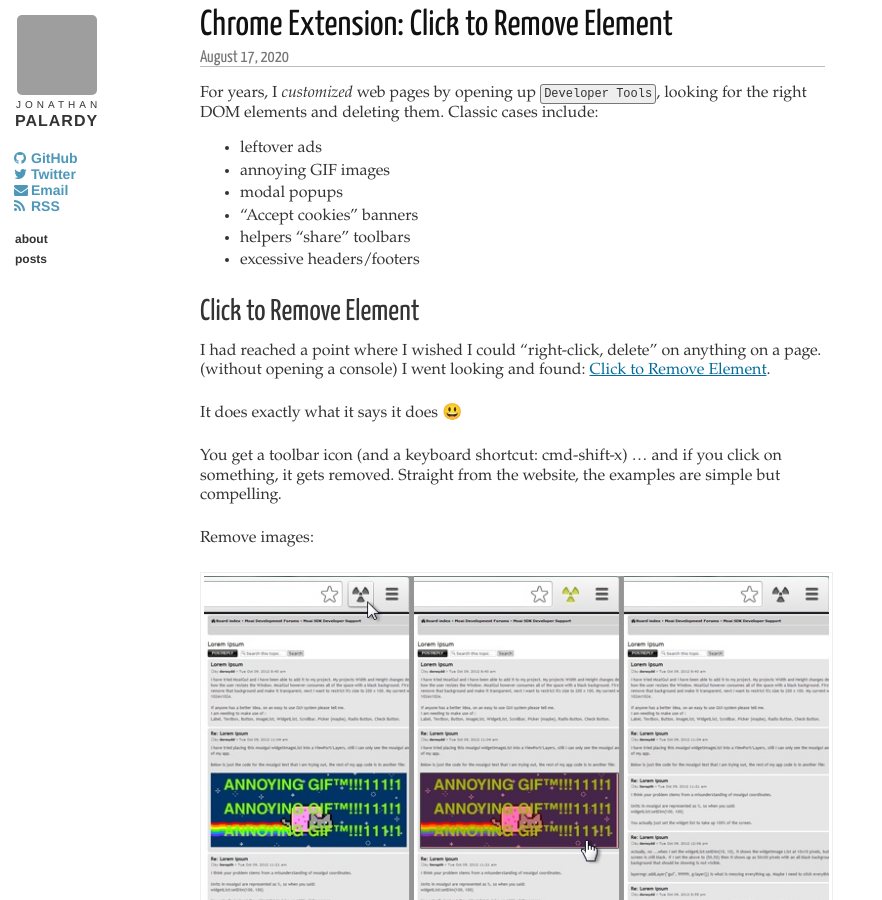
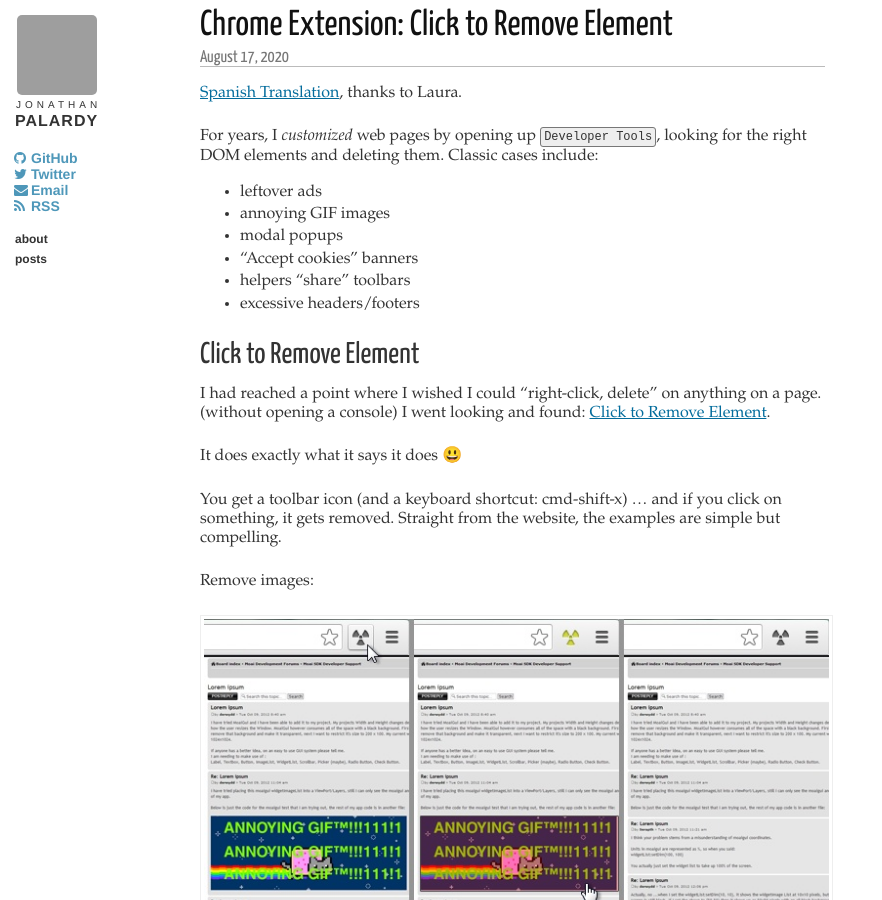
Before and after one commit to jpalardy/jpalardy.github.io, a Jekyll site: the page built from _posts/2020-08-17-chrome-extension-click-to-remove-element.markdown, in a window 1280 px wide and 900 px high. Shown: the whole window, without its empty margins (0-882 px from the left). Built offline with Jekyll 4.4.1, drawn with Linux system fonts in a browser that asks for light colours; comment, search, counter and statistics services are not loaded; grey boxes are pictures that could not be loaded.

Commit message:
Add Spanish translation link to "Click to Remove"

```diff
--- a/_posts/2020-08-17-chrome-extension-click-to-remove-element.markdown
+++ b/_posts/2020-08-17-chrome-extension-click-to-remove-element.markdown
@@ -3,6 +3,9 @@
 title: 'Chrome Extension: Click to Remove Element'
 category: posts
 ---
+
+[Spanish Translation](http://expereb.com/extension-de-chrome-haga-clic-para-eliminar-el-elemento/), thanks to Laura.
+
 For years, I _customized_ web pages by opening up `Developer Tools`, looking
 for the right DOM elements and deleting them. Classic cases include:
 
```
